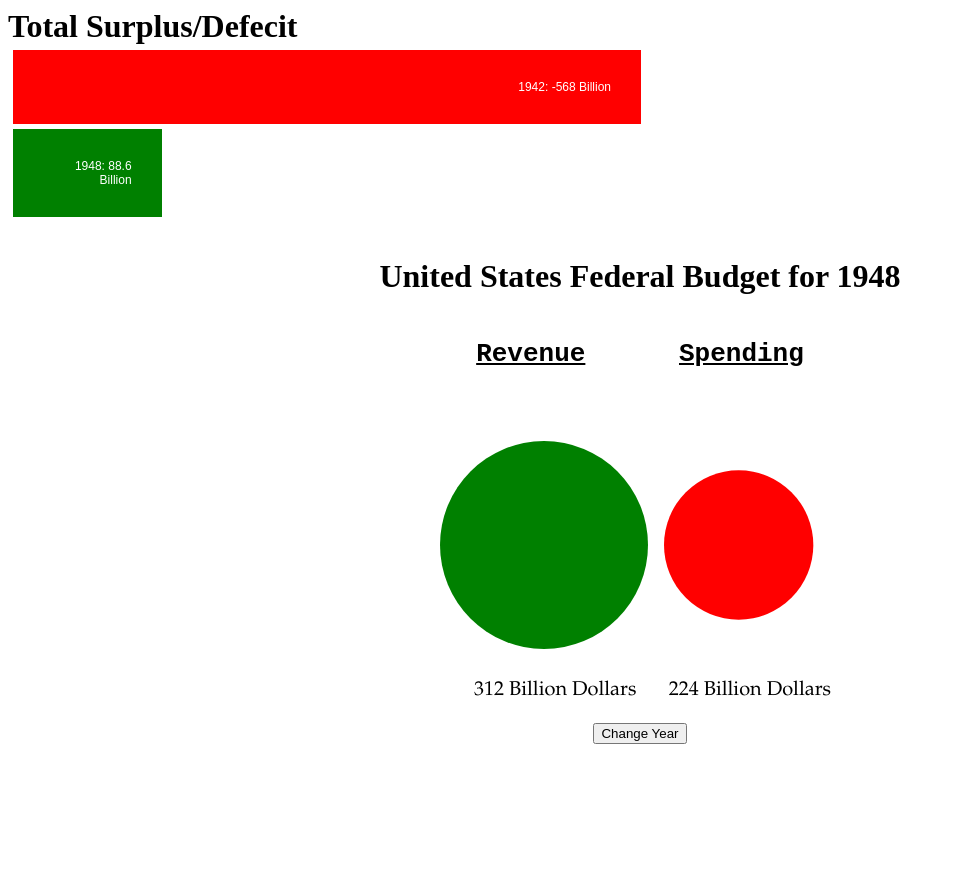
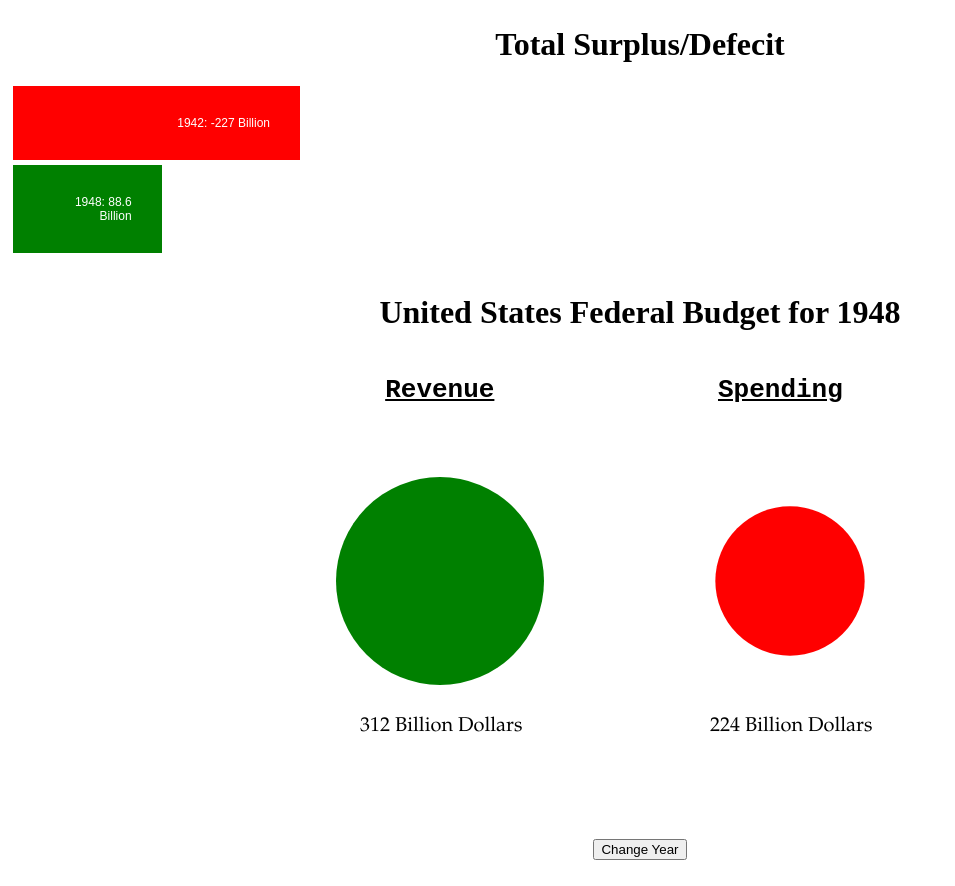
Before and after one commit to Anish2454/budget_13, a plain HTML site: page index.html in a window 1280 px wide. Shown: the whole page, without its empty margins (0-955 px from the left). Before the commit the page ends 800 px from the top, so only its background shows below. Drawn offline with nearby package versions, Linux system fonts and the light colour scheme.

Commit message:
added hw

```diff
--- a/index.html
+++ b/index.html
@@ -1,20 +1,8 @@
 <!DOCTYPE html>
-<!--
-     D3 demo:
-     transitions
-   -->
-<!--
-   -->
-<!--
-     Clyde "Thluffy" Sinclair
-     SoftDev2 pd0
-     2099-12-31
-   -->
-
 <html>
   <head>
 	  <meta charset="UTF-8"/>
-    <title>Demo: D3 Transitions</title>
+    <title>The Budget</title>
     <style>
       .chart div {
         font: 12px sans-serif;
@@ -28,22 +16,27 @@
       h1{
         display: inline;
       }
+
+      u{
+        padding-left: 3em;
+        padding-right: 5em;
+      }
     </style>
 
     <script src="http://d3js.org/d3.v3.min.js"
             charset="utf-8"></script>
   </head>
-  <div class="chart">
-    <h1> Total Surplus/Defecit </h1>
-  </div>
-  <br>
   <body>
     <br>
+    <center> <h1> Total Surplus/Defecit </h1> </center>
+    <br>
+    <div class="chart"></div>
+    <br><br>
     <center>
-      <h1 id="year"> United States Federal Budget for </h1>
+      <h1 id="year"></h1>
       <br> <br>
-      <h1><pre><u>Revenue</u>      <u>Spending</u></pre></h1>
-      <svg xmlns="https://www.w3.org/2000/svg" width="500" height="320" id="svg">
+      <h1><pre><u>Revenue</u> <u>Spending</u></pre></h1>
+      <svg xmlns="https://www.w3.org/2000/svg" width="800" height="400" id="svg">
       </svg>
       <br>
       <button id = "switch">Change Year</button>
--- a/index.js
+++ b/index.js
@@ -5,28 +5,45 @@
    2018-03-26
 **/
 
-
-
 var overviewData = {"1948": {"revenue": 312, "spending": 224, "total": 88.6, "total%": 4.5, "GDP": 1.97},
-		    "1942": {"revenue": 250, "spending": 817, "total": -568, "total%": -29.6, "GDP": 1.92}};
+		    "1942": {"revenue": 160, "spending": 390, "total": -227, "total%": -29.6, "GDP": 1.92}};
 
 var createYear = function(year){
+    var svg = document.getElementById("svg");
+
+    //CLEAR SVG
+    var firstChild = svg.firstChild;
+    while(firstChild){
+      console.log("Clearing: ");
+      console.log(firstChild);
+      svg.removeChild(firstChild);
+      firstChild = svg.firstChild;
+    }
+
     var yearHeader = document.getElementById("year");
-    yearHeader.innerHTML += year;
+    yearHeader.innerHTML = "United States Federal Budget for " + year;
     generateCircles(year);
 }
 
 var generateCircles = function(year){
+    //var lastCircleFinalX = 0;
     var yearData = overviewData[year];
     var sizes = [yearData["revenue"]/3, yearData["spending"]/3]
+    console.log(sizes);
     var colors = ["Green", "Red"];
     var svg = d3.select("svg");
-
-
     svg.selectAll("circle")
 	.data(sizes)
 	.enter().append("circle")
-	.attr("cx", function(d, i){ return 50 + (d) + (3* d * i) })
+	.attr("cx",
+    function(d, i){
+      if(i == 0){
+        return 200;
+      }
+      else{
+        return 550;
+      }
+    })
 	.attr("cy", 150)
 	.attr("r", 0)
 	.transition().duration(function(d,i){ return (i+1) * 2500; }).attr("r", function(d){ return d; })
@@ -35,14 +52,18 @@
     svg.selectAll("text")
 	.data(sizes)
     	.enter().append("text")
-	.attr("x", function(d, i){ return (d - 20) + (3 * d * i) })
+	.attr("x", function(d, i){
+    if(i == 0){
+      return 120;
+    }
+    else{
+      return 470;
+    }
+  })
 	.attr("y", 300)
 	.attr("font-family", "Garamond")
 	.attr("font-size", "20px")
 	.transition().delay(function(d,i){ return (i+1) * 2500; }).text(function(d){ return d*3 + " Billion Dollars"; });
-
-
-
 
 };
 
@@ -70,24 +91,19 @@
 	    else { return "1948: " + d +" Billion" ; }});
 
 };
-makeBar();
-createYear("1948");
-
-
-
 var yr = true;
 var changeYear = function(e){
     if(yr){
-	createYear("1942");
-	yr = !yr;
-
+      createYear("1942");
+      yr = !yr;
     }
     else{
-	createYear("1948");
-	yr = !yr;
-
+      createYear("1948");
+      yr = !yr;
     }
 }
 
 var buton = document.getElementById("switch");
 buton.addEventListener("click",changeYear);
+makeBar();
+createYear("1948");
```
